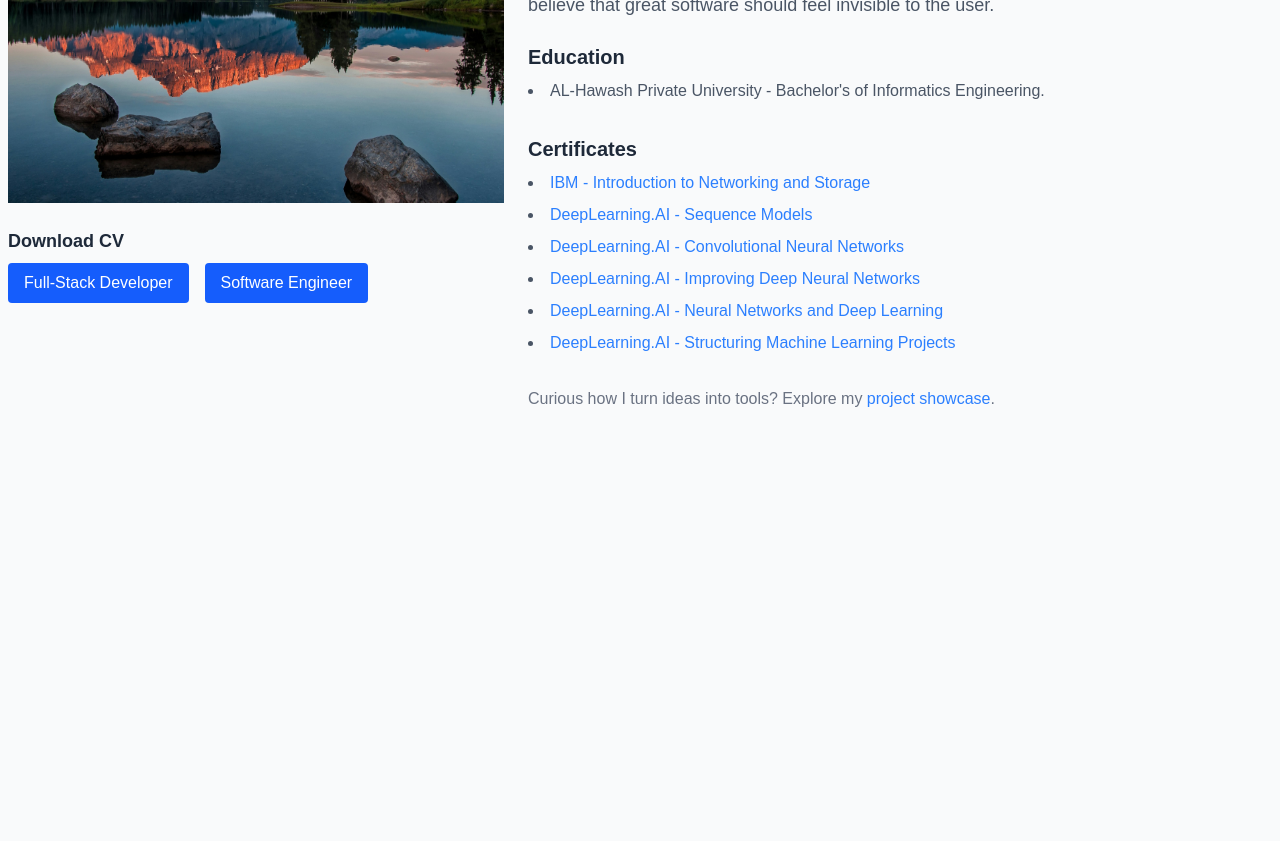
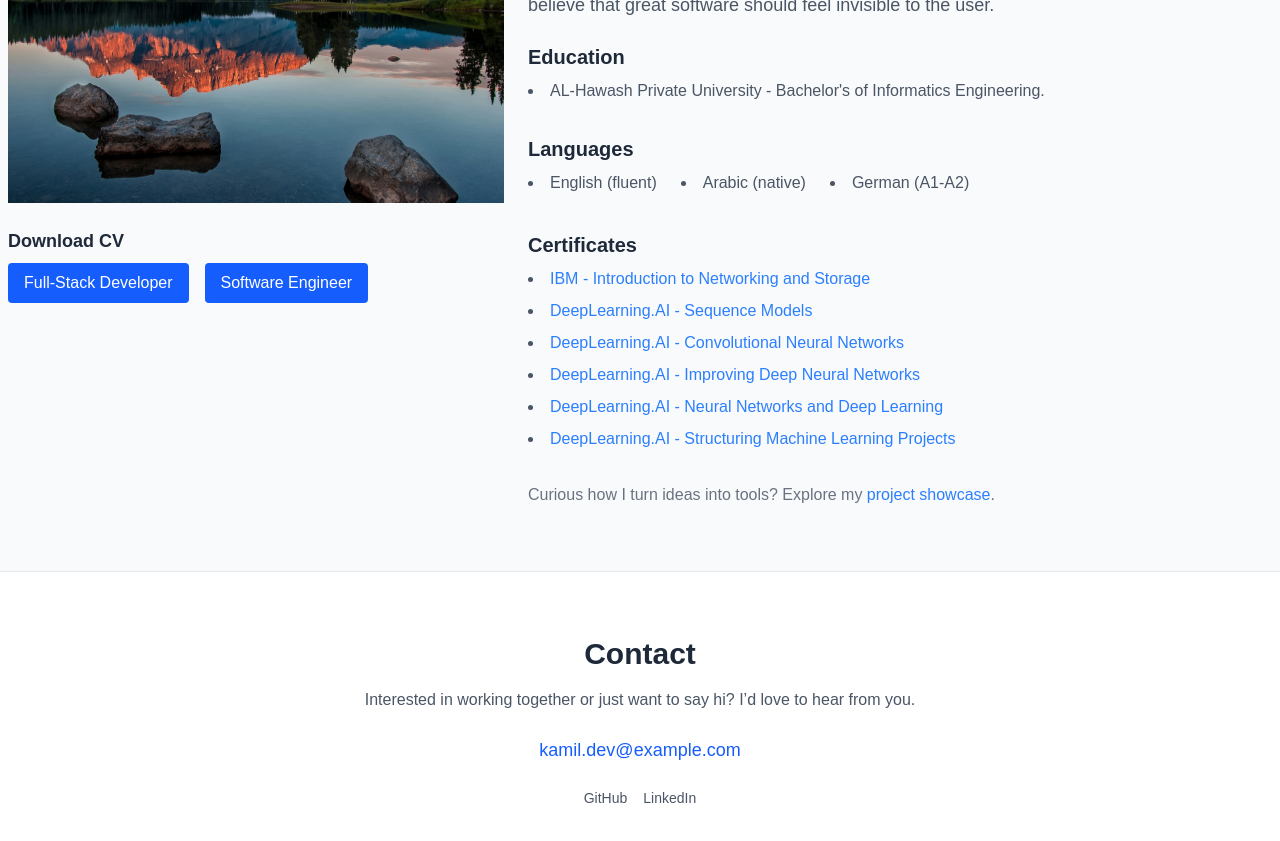
Before and after one commit to KameilJarrouge/portfolio, a Next.js app: page / in a window 1280 px wide. Shown: the part 2500-3341 px from the top of the page. Before the commit the page ends 2975 px from the top, so only its background shows below. Built offline with nearby package versions, Linux system fonts and the light colour scheme.

Commit message:
added languages to About section

```diff
--- a/app/_Component/About.jsx
+++ b/app/_Component/About.jsx
@@ -51,6 +51,16 @@ function About() {
               AL-Hawash Private University - Bachelor's of Informatics
               Engineering.
             </li>
+          </ul>
+        </div>
+
+        {/* Languages */}
+        <div className="mb-8">
+          <h3 className="text-xl font-semibold mb-2">Languages</h3>
+          <ul className="list-disc list-inside text-gray-600 dark:text-gray-300 space-y-1 flex gap-6">
+            <li>English (fluent)</li>
+            <li>Arabic (native)</li>
+            <li>German (A1-A2)</li>
           </ul>
         </div>
 
--- /dev/null
+++ b/app/_Component/Contact.jsx
@@ -0,0 +1,42 @@
+import React from "react";
+
+function Contact() {
+  return (
+    <section
+      id="contact"
+      className="py-16 bg-white dark:bg-gray-950 text-gray-800 dark:text-white"
+    >
+      <div className="max-w-xl mx-auto text-center">
+        <h2 className="text-3xl font-bold mb-4">Contact</h2>
+        <p className="mb-6 text-gray-600 dark:text-gray-400">
+          Interested in working together or just want to say hi? I’d love to
+          hear from you.
+        </p>
+        <a
+          href="mailto:kamil.dev@example.com"
+          className="text-blue-600 dark:text-blue-400 hover:underline text-lg"
+        >
+          kamil.dev@example.com
+        </a>
+        <div className="mt-6 flex justify-center gap-4 text-sm">
+          <a
+            href="https://github.com/kamil-dev"
+            target="_blank"
+            className="text-gray-600 dark:text-gray-400 hover:text-blue-600 dark:hover:text-blue-400"
+          >
+            GitHub
+          </a>
+          <a
+            href="https://linkedin.com/in/kamil-dev"
+            target="_blank"
+            className="text-gray-600 dark:text-gray-400 hover:text-blue-600 dark:hover:text-blue-400"
+          >
+            LinkedIn
+          </a>
+        </div>
+      </div>
+    </section>
+  );
+}
+
+export default Contact;
--- a/app/page.jsx
+++ b/app/page.jsx
@@ -1,5 +1,6 @@
 "use client";
 import About from "./_Component/About";
+import Contact from "./_Component/Contact";
 import Divider from "./_Component/Divider";
 import Header from "./_Component/Header";
 import Hero from "./_Component/Hero";
@@ -17,6 +18,8 @@ export default function Home() {
       <Projects />
       <Divider />
       <About />
+      <Divider />
+      <Contact />
     </div>
   );
 }
```
